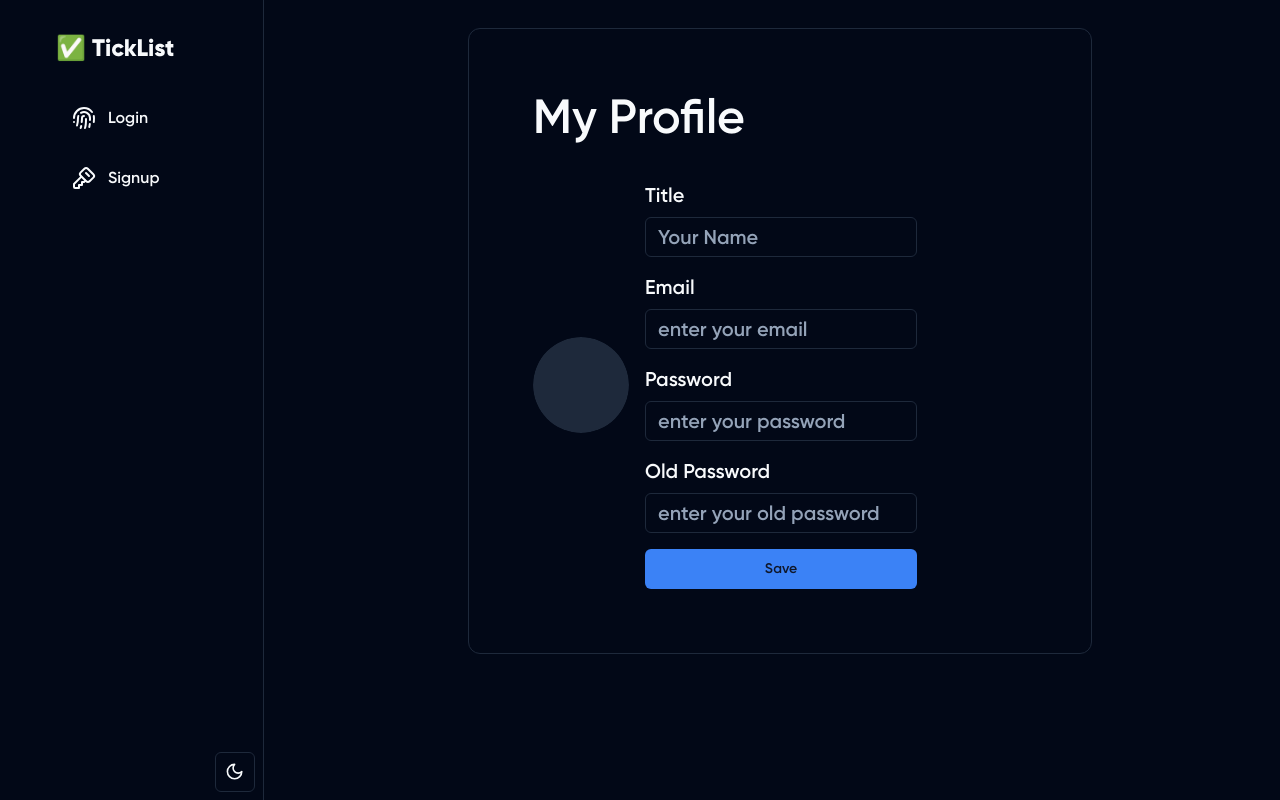
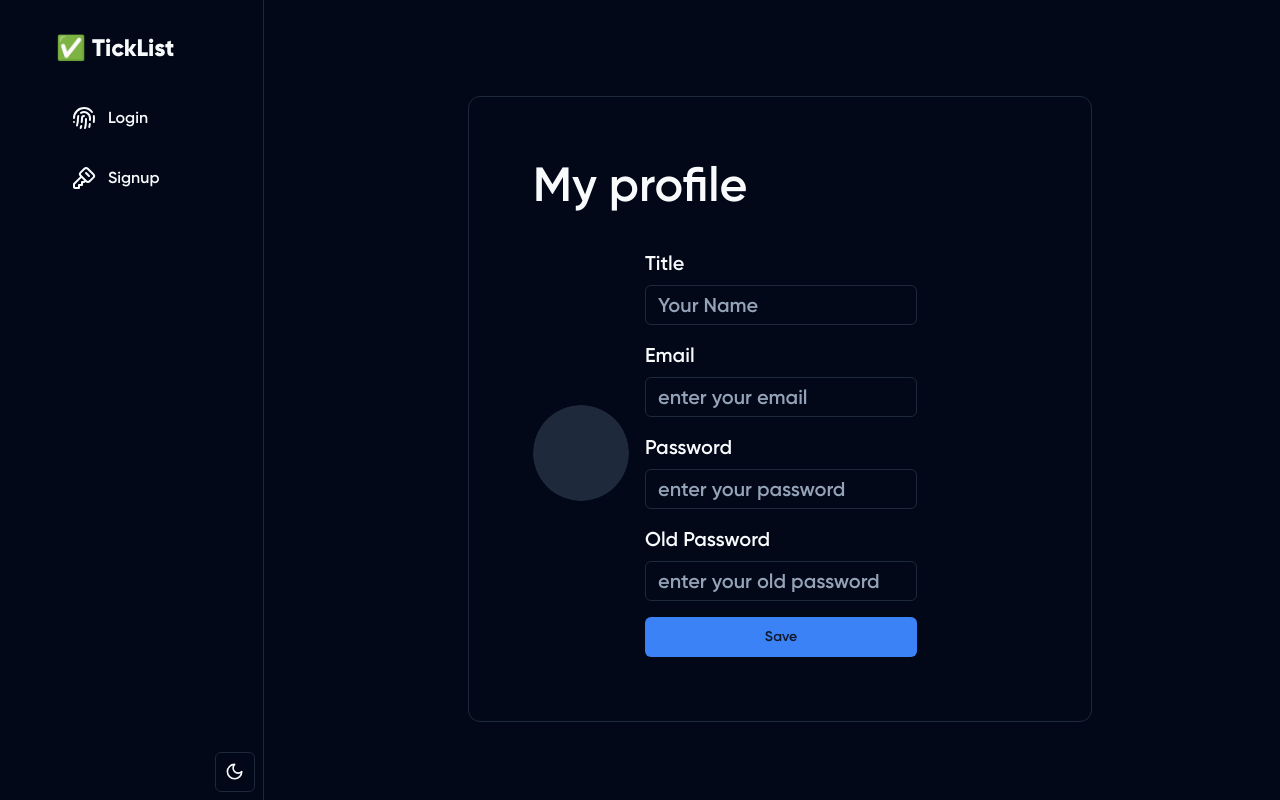
Before and after one commit to jayhawk24/checklist, a Next.js app in the folder frontend/: page /profile in a window 1280 px wide. Built offline with nearby package versions, Linux system fonts and the light colour scheme; no server answers.

Commit message:
fix: headers

```diff
--- a/frontend/src/app/profile/page.tsx
+++ b/frontend/src/app/profile/page.tsx
@@ -6,11 +6,11 @@ const ProfilePage = () => {
 
 
     return (
-        <main className='mt-7 space-y-10 justify-center flex-col'>
+        <main className='md:mt-24 mt-10 space-y-10 justify-center flex-col'>
             <div className='flex items-center space-x-2 flex-col'>
                 <div className="border border-secondary md:p-16 p-4 rounded-xl space-y-10 lg:w-2/3">
                     <h1 className='text-5xl w-full text-center md:text-left'>
-                        My Profile
+                        My profile
                     </h1>
                     <ProfileForm />
                 </div>
--- a/frontend/src/app/ticklist/page.tsx
+++ b/frontend/src/app/ticklist/page.tsx
@@ -13,7 +13,7 @@ const TasksPage = () => {
     }
 
     return (
-        <main className='flex md:mt-7 mt-10 justify-center'>
+        <main className='flex md:mt-24 mt-10 justify-center'>
             <div className="border border-secondary md:p-16 p-5 rounded-xl space-y-10 lg:w-2/3">
                 <h1 className='text-5xl'>
                     My tasks
```
